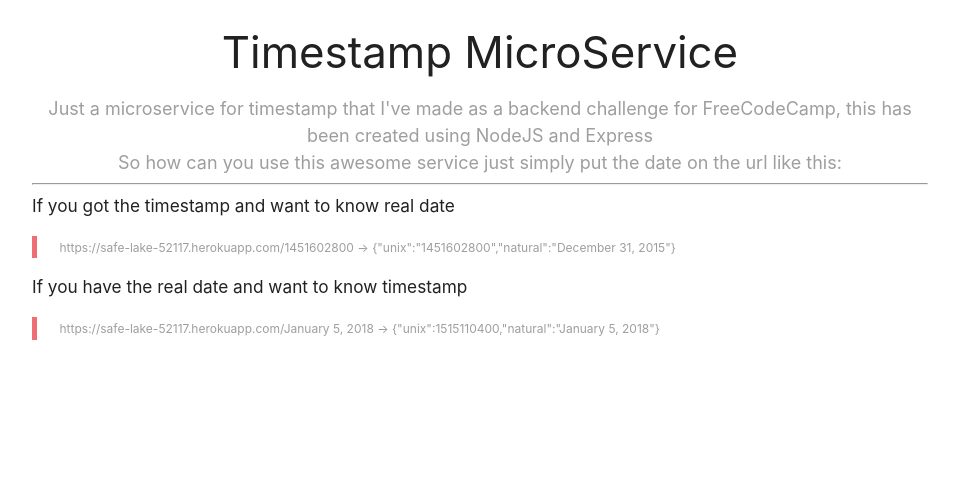
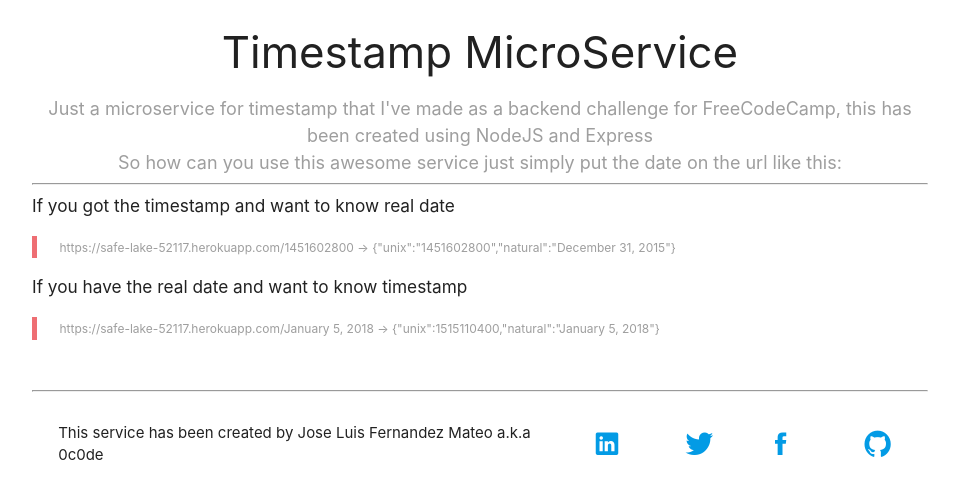
Before and after one commit to 0c0de/timestampMicroservice, a website: page index.html in a window 1280 px wide. Shown: the whole page, without its empty margins (160-1119 px from the left). Drawn offline with nearby package versions, Linux system fonts and the light colour scheme.

Commit message:
Finished timestamp

```diff
--- a/index.html
+++ b/index.html
@@ -5,6 +5,7 @@
     <meta name="viewport" content="width=device-width, initial-scale=1.0">
     <meta http-equiv="X-UA-Compatible" content="ie=edge">
     <link rel="stylesheet" href="https://cdnjs.cloudflare.com/ajax/libs/materialize/1.0.0-alpha.3/css/materialize.min.css">
+    <link rel="stylesheet" href="http://code.ionicframework.com/ionicons/2.0.1/css/ionicons.min.css" />
     <title>Document</title>
 </head>
 <body>
@@ -17,6 +18,16 @@
         <blockquote><label>https://safe-lake-52117.herokuapp.com/1451602800 -> {"unix":"1451602800","natural":"December 31, 2015"}</label></blockquote>
         <h6>If you have the real date and want to know timestamp</h6>
         <blockquote><label>https://safe-lake-52117.herokuapp.com/January 5, 2018 -> {"unix":1515110400,"natural":"January 5, 2018"}</label></blockquote>
+        <br />
+        <hr />
+        <br />
+        <div class="row valign-wrapper">
+            <h7 class="col s7">This service has been created by Jose Luis Fernandez Mateo a.k.a 0c0de</h7>
+            <a class="col s1" href="http://bit.ly/2CuzRRP" target="_blank"><i class="ion-social-linkedin small"></i></a>
+            <a class="col s1" href="http://bit.ly/2m05Fbh" target="_blank"><i class="ion-social-twitter small" ></i></a>
+            <a class="col s1" href="http://bit.ly/2AuI1YW" target="_blank"><i class="ion-social-facebook small" ></i></a>
+            <a class="col s1" href="http://bit.ly/2F1OL41" target="_blank"><i class="ion-social-github small" ></i></a>
+        </div>
     </div>
 </body>
 </html>
```
